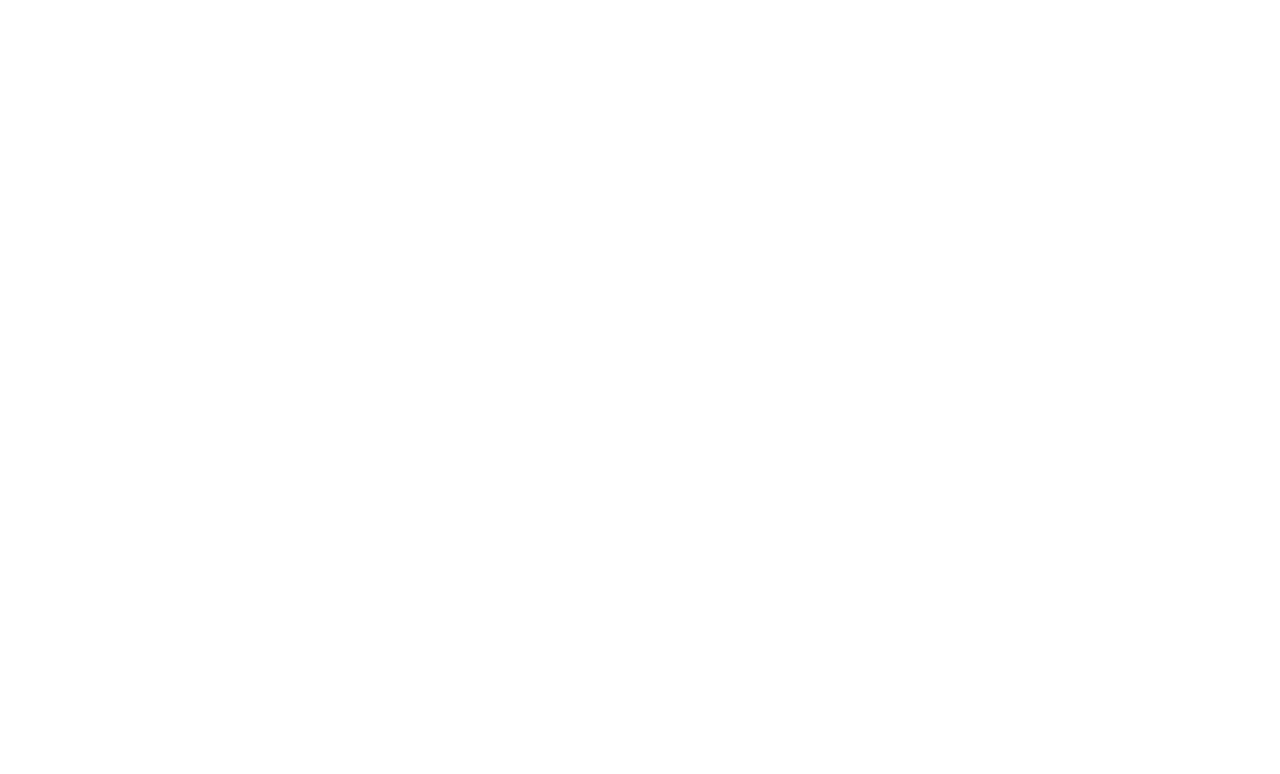
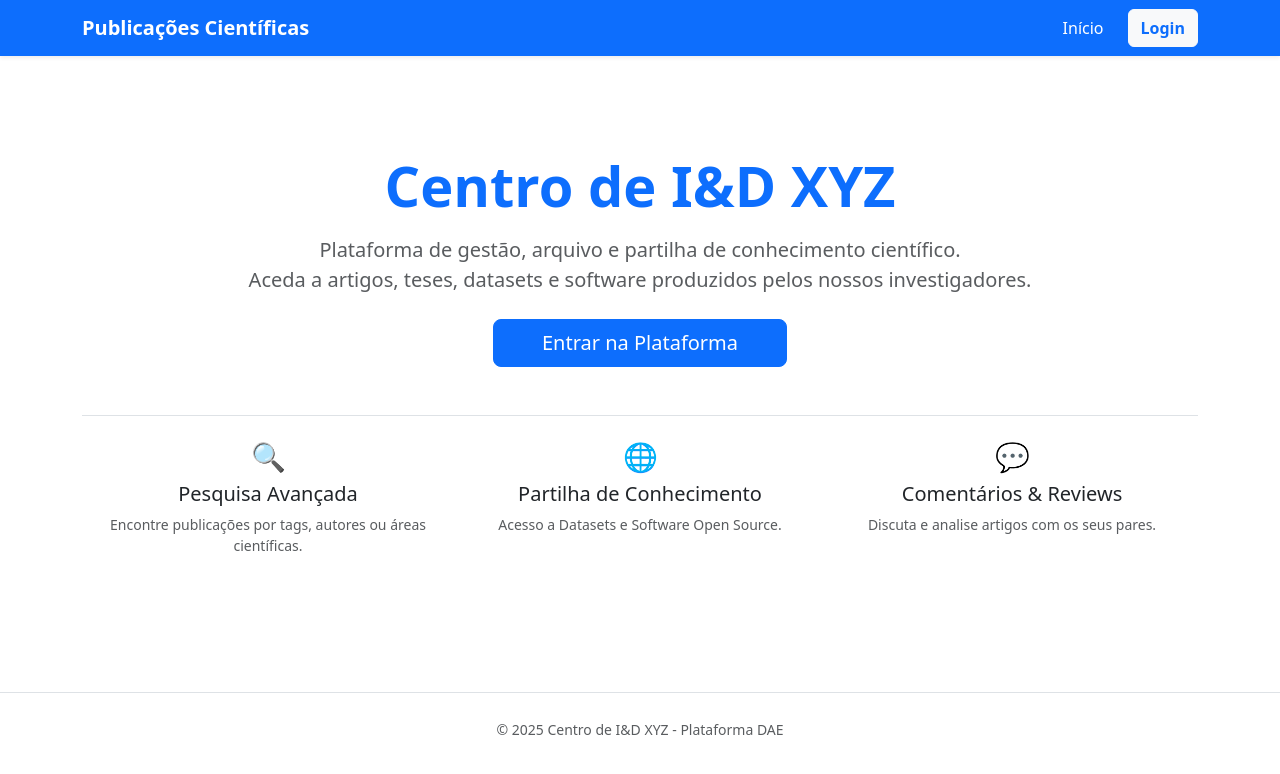
Before and after one commit to LeonardoMCP641/ProjetoDAE, a Nuxt app in the folder publicacoes-client/: page / in a window 1280 px wide. Before the commit this address had no page. Shown: the top 774 px of the page. Built offline with nearby package versions, Linux system fonts and the light colour scheme.

Commit message:
Pagina Principal e Log out

```diff
--- a/publicacoes-client/app.vue
+++ b/publicacoes-client/app.vue
@@ -1,5 +1,15 @@
+<script setup>
+import { useAuthStore } from "~/stores/auth-store.js";
+
+const authStore = useAuthStore();
+
+// O onMounted corre apenas no Browser (Client-side)
+onMounted(() => {
+  authStore.init();
+});
+</script>
 <template>
-  <div>
-    <NuxtPage />
-  </div>
+  <NuxtLayout>
+    <NuxtPage /> <!-- Isto carrega as tuas páginas -->
+  </NuxtLayout>
 </template>
--- /dev/null
+++ b/publicacoes-client/layouts/default.vue
@@ -0,0 +1,121 @@
+<template>
+  <div>
+    <!-- NAVBAR FIXA NO TOPO -->
+    <nav class="navbar navbar-expand-lg navbar-dark bg-primary shadow-sm">
+      <div class="container">
+
+        <!-- 1. TÍTULO / LOGO (Lado Esquerdo) -->
+        <NuxtLink class="navbar-brand fw-bold" to="/">
+          <i class="bi bi-journal-text"></i> Publicações Científicas
+        </NuxtLink>
+
+        <!-- Botão para Telemóvel (Hambúrguer) -->
+        <button
+            class="navbar-toggler"
+            type="button"
+            data-bs-toggle="collapse"
+            data-bs-target="#navbarNav"
+            aria-controls="navbarNav"
+            aria-expanded="false"
+            aria-label="Toggle navigation"
+        >
+          <span class="navbar-toggler-icon"></span>
+        </button>
+
+        <!-- 2. ATALHOS (Lado Direito) -->
+        <div class="collapse navbar-collapse" id="navbarNav">
+          <ul class="navbar-nav ms-auto align-items-center">
+
+            <!-- Link Home (Sempre visível) -->
+            <li class="nav-item">
+              <NuxtLink class="nav-link" active-class="active" to="/">
+                Início
+              </NuxtLink>
+            </li>
+
+            <!-- === SE ESTIVER LOGADO === -->
+            <template v-if="token">
+
+              <!-- Link Admin (Só aparece se for Administrador) -->
+              <li class="nav-item" v-if="user?.role === 'Administrador'">
+                <NuxtLink class="nav-link" active-class="active" to="/users">
+                  Gestão Users
+                </NuxtLink>
+              </li>
+
+              <!-- Dropdown do Utilizador -->
+              <li class="nav-item dropdown ms-lg-3">
+                <a
+                    class="nav-link dropdown-toggle btn btn-outline-light border-0 text-white"
+                    href="#"
+                    role="button"
+                    data-bs-toggle="dropdown"
+                    aria-expanded="false"
+                >
+                  👤 {{ user?.username }}
+                </a>
+                <ul class="dropdown-menu dropdown-menu-end">
+                  <li>
+                    <NuxtLink class="dropdown-item" to="/users/profile">
+                      O Meu Perfil
+                    </NuxtLink>
+                  </li>
+                  <li><hr class="dropdown-divider"></li>
+                  <li>
+                    <a class="dropdown-item text-danger" href="#" @click.prevent="handleLogout">
+                      Sair / Logout
+                    </a>
+                  </li>
+                </ul>
+              </li>
+            </template>
+
+            <!-- === SE NÃO ESTIVER LOGADO === -->
+            <template v-else>
+              <li class="nav-item ms-lg-3">
+                <NuxtLink class="btn btn-light text-primary fw-bold" to="/auth/login">
+                  Login
+                </NuxtLink>
+              </li>
+            </template>
+
+          </ul>
+        </div>
+      </div>
+    </nav>
+
+    <!-- 3. CONTEÚDO DAS PÁGINAS (Injetado aqui) -->
+    <div class="container py-4">
+      <slot />
+    </div>
+
+    <!-- Rodapé Simples -->
+    <footer class="text-center py-4 text-muted border-top mt-5">
+      <small>&copy; 2025 Centro de I&D XYZ - Plataforma DAE</small>
+    </footer>
+  </div>
+</template>
+
+<script setup>
+import { useAuthStore } from "~/stores/auth-store.js";
+// import { storeToRefs } from "pinia"; // O Nuxt auto-importa
+
+const authStore = useAuthStore();
+const router = useRouter();
+
+// Usamos storeToRefs para que a Navbar mude automaticamente
+// quando o user faz login ou logout
+const { token, user } = storeToRefs(authStore);
+
+function handleLogout() {
+  authStore.logout();
+  router.push('/auth/login');
+}
+</script>
+
+<style scoped>
+/* Pequeno ajuste para destacar o link ativo */
+.router-link-active {
+  font-weight: bold;
+}
+</style>
--- /dev/null
+++ b/publicacoes-client/pages/index.vue
@@ -0,0 +1,131 @@
+<template>
+  <div class="container mt-4">
+
+    <!-- === VISÃO DE VISITANTE (Não Logado) === -->
+    <div v-if="!token" class="text-center py-5">
+      <h1 class="display-4 fw-bold text-primary mb-3">Centro de I&D XYZ</h1>
+      <p class="lead text-muted mb-4">
+        Plataforma de gestão, arquivo e partilha de conhecimento científico.<br>
+        Aceda a artigos, teses, datasets e software produzidos pelos nossos investigadores.
+      </p>
+
+      <div class="d-flex justify-content-center gap-3">
+        <NuxtLink to="/auth/login" class="btn btn-primary btn-lg px-5">Entrar na Plataforma</NuxtLink>
+      </div>
+
+      <div class="row mt-5 pt-4 border-top">
+        <div class="col-md-4">
+          <h3>🔍</h3>
+          <h5>Pesquisa Avançada</h5>
+          <p class="small text-muted">Encontre publicações por tags, autores ou áreas científicas.</p>
+        </div>
+        <div class="col-md-4">
+          <h3>🌐</h3>
+          <h5>Partilha de Conhecimento</h5>
+          <p class="small text-muted">Acesso a Datasets e Software Open Source.</p>
+        </div>
+        <div class="col-md-4">
+          <h3>💬</h3>
+          <h5>Comentários & Reviews</h5>
+          <p class="small text-muted">Discuta e analise artigos com os seus pares.</p>
+        </div>
+      </div>
+    </div>
+
+
+    <!-- === VISÃO DE UTILIZADOR LOGADO (Dashboard Geral) === -->
+    <div v-else>
+      <!-- Cabeçalho de Boas-vindas -->
+      <div class="row mb-5 align-items-center">
+        <div class="col-md-8">
+          <h2 class="fw-bold">Olá, {{ user?.name }} 👋</h2>
+          <p class="text-muted">O que pretende pesquisar hoje na área de <strong>{{ user?.role }}</strong>?</p>
+        </div>
+        <div class="col-md-4 text-end">
+          <!-- Botão de Upload Rápido (Requisito: Colaborador faz upload) -->
+          <button class="btn btn-success">
+            <i class="bi bi-cloud-upload"></i> Submeter Nova Publicação
+          </button>
+        </div>
+      </div>
+
+      <!-- Barra de Pesquisa Principal (Foco do Cenário 1) -->
+      <div class="card shadow-sm border-0 mb-5 bg-light">
+        <div class="card-body p-4">
+          <form @submit.prevent="pesquisar">
+            <div class="input-group input-group-lg">
+              <span class="input-group-text bg-white border-end-0">🔍</span>
+              <input type="text" class="form-control border-start-0" placeholder="Pesquisar por título, autor, área (ex: Ciência de Dados)...">
+              <button class="btn btn-primary px-4" type="submit">Pesquisar</button>
+            </div>
+            <div class="mt-2 small text-muted">
+              Sugestões: <a href="#" class="text-decoration-none">Ciência de Dados</a>, <a href="#" class="text-decoration-none">Materiais</a>, <a href="#" class="text-decoration-none">Projeto X</a>
+            </div>
+          </form>
+        </div>
+      </div>
+
+      <!-- Áreas de Conteúdo -->
+      <div class="row">
+        <!-- Coluna Esquerda: Minhas Coisas -->
+        <div class="col-md-8">
+          <h4 class="mb-3">Últimas Publicações do Centro</h4>
+
+          <!-- Exemplo de Lista de Artigos (Placeholder) -->
+          <div class="list-group mb-4">
+            <a href="#" class="list-group-item list-group-item-action p-3" aria-current="true">
+              <div class="d-flex w-100 justify-content-between">
+                <h5 class="mb-1 text-primary">Algoritmos de Otimização para Redes Neuronais</h5>
+                <small>Há 2 dias</small>
+              </div>
+              <p class="mb-1">Uma nova abordagem para reduzir o tempo de treino em...</p>
+              <small class="text-muted">Tag: <span class="badge bg-secondary">IA</span> <span class="badge bg-info text-dark">Projeto X</span></small>
+            </a>
+            <a href="#" class="list-group-item list-group-item-action p-3">
+              <div class="d-flex w-100 justify-content-between">
+                <h5 class="mb-1">Dataset: Comportamento de Materiais Compósitos</h5>
+                <small>Há 5 dias</small>
+              </div>
+              <p class="mb-1">Dados recolhidos durante os testes de tensão do mês passado.</p>
+              <small class="text-muted">Tag: <span class="badge bg-secondary">Ciência dos Materiais</span></small>
+            </a>
+          </div>
+        </div>
+
+        <!-- Coluna Direita: Atalhos e Perfil -->
+        <div class="col-md-4">
+          <div class="card mb-3">
+            <div class="card-header bg-white fw-bold">Atalhos</div>
+            <ul class="list-group list-group-flush">
+              <li class="list-group-item"><a href="#" class="text-decoration-none">📂 Minhas Publicações</a></li>
+              <li class="list-group-item"><a href="#" class="text-decoration-none">⭐ Favoritos</a></li>
+              <li class="list-group-item"><a href="#" class="text-decoration-none">🔔 Notificações (Tags subscritas)</a></li>
+            </ul>
+          </div>
+
+          <!-- Só mostra isto se for ADMIN -->
+          <div v-if="user?.role === 'Administrador'" class="card border-warning mb-3">
+            <div class="card-header bg-warning text-dark fw-bold">Área de Gestão</div>
+            <div class="card-body">
+              <p class="small mb-2">Acesso exclusivo a administradores.</p>
+              <NuxtLink to="/users" class="btn btn-outline-dark btn-sm w-100">Gerir Utilizadores</NuxtLink>
+            </div>
+          </div>
+        </div>
+      </div>
+
+    </div>
+  </div>
+</template>
+
+<script setup>
+import { useAuthStore } from "~/stores/auth-store.js";
+// import { storeToRefs } from "pinia"; // Nuxt auto-importa
+
+const authStore = useAuthStore();
+const { token, user } = storeToRefs(authStore);
+
+function pesquisar() {
+  alert("Esta funcionalidade será implementada quando criarmos a tabela de Publicações!");
+}
+</script>
```
